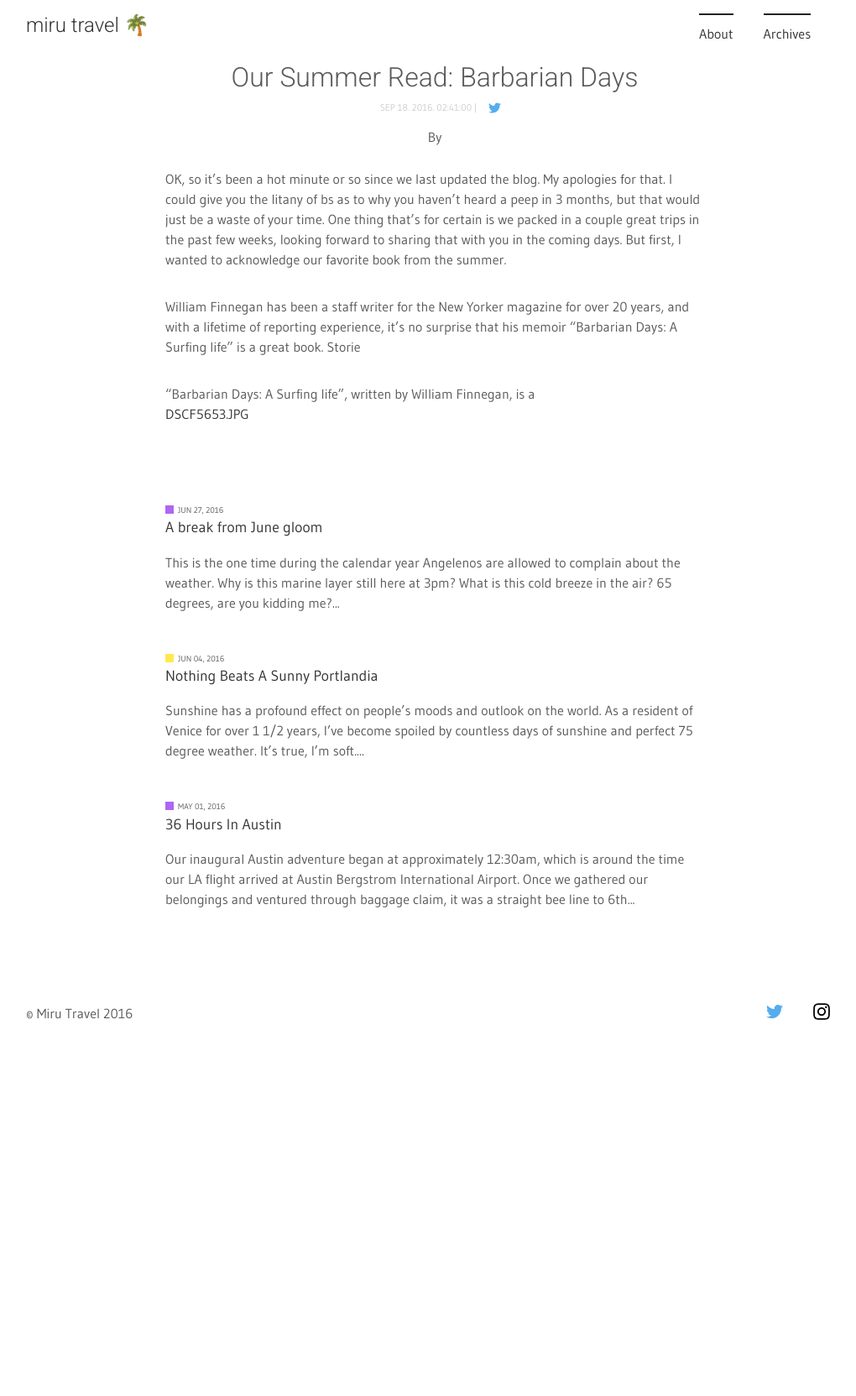
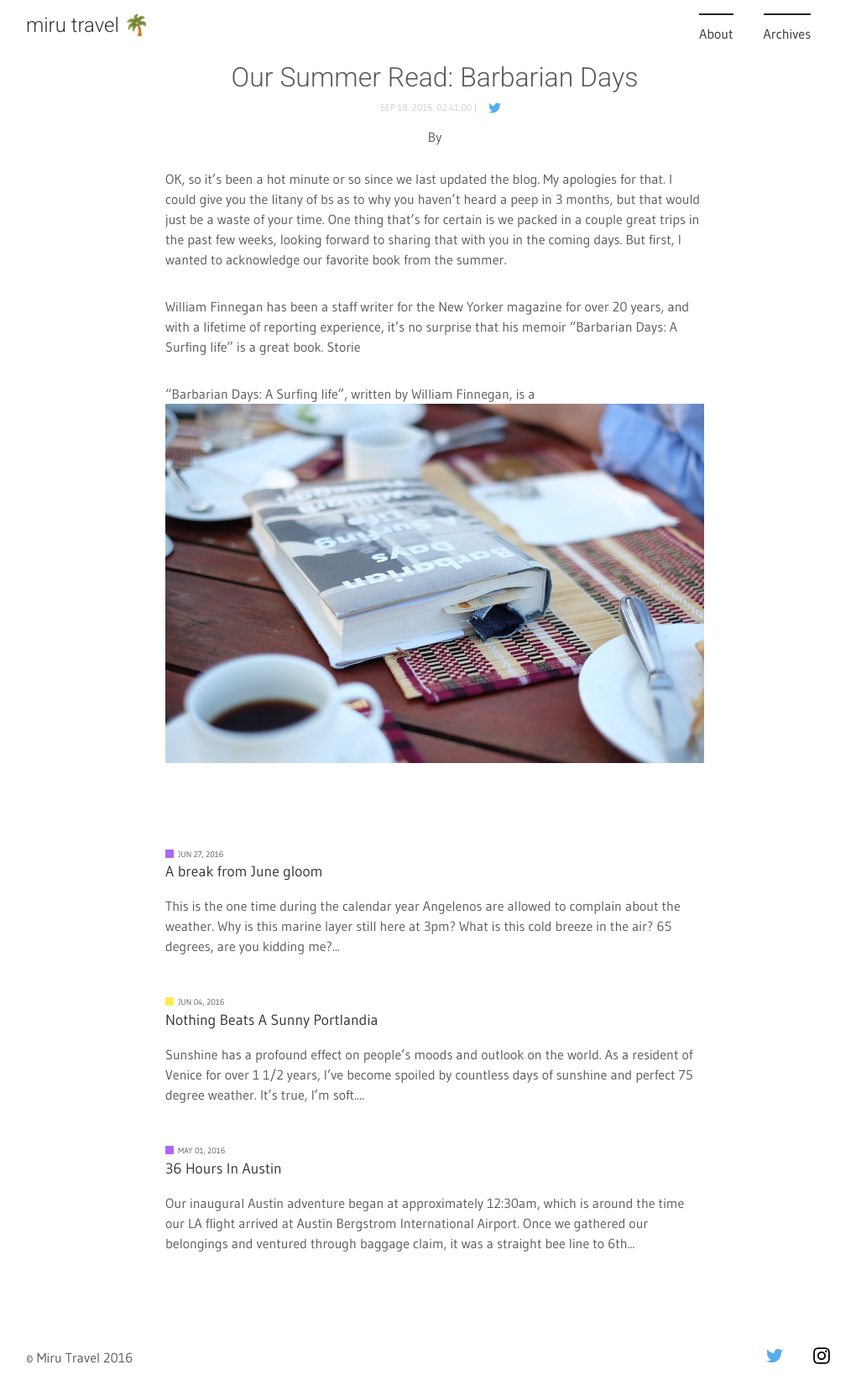
Before and after one commit to PHironaka/Miru-Blog, a Jekyll site: the page built from _posts/2016-09-18-our-summer-read-barbarian-days.markdown, in a window 1280 px wide. Shown: the whole page at 84% size, without its empty margins (122-1142 px from the left). Built offline with Jekyll 4.4.1, drawn with Linux system fonts in a browser that asks for light colours; before the commit the page ends 1253 px from its top, so only the background shows below that.

Commit message:
Updated Our Summer Read Barbarian Days

```diff
--- a/_posts/2016-09-18-our-summer-read-barbarian-days.markdown
+++ b/_posts/2016-09-18-our-summer-read-barbarian-days.markdown
@@ -8,4 +8,4 @@ OK, so it's been a hot minute or so since we last updated the blog. My apologies
 William Finnegan has been a staff writer for the New Yorker magazine for over 20 years, and with a lifetime of reporting experience, it's no surprise that his memoir "Barbarian Days: A Surfing life" is a great book. Storie
 
 "Barbarian Days: A Surfing life", written by William Finnegan, is a
-[DSCF5653.JPG](/uploads/DSCF5653.JPG)
+![DSCF5653.JPG](/uploads/DSCF5653.JPG)
```
